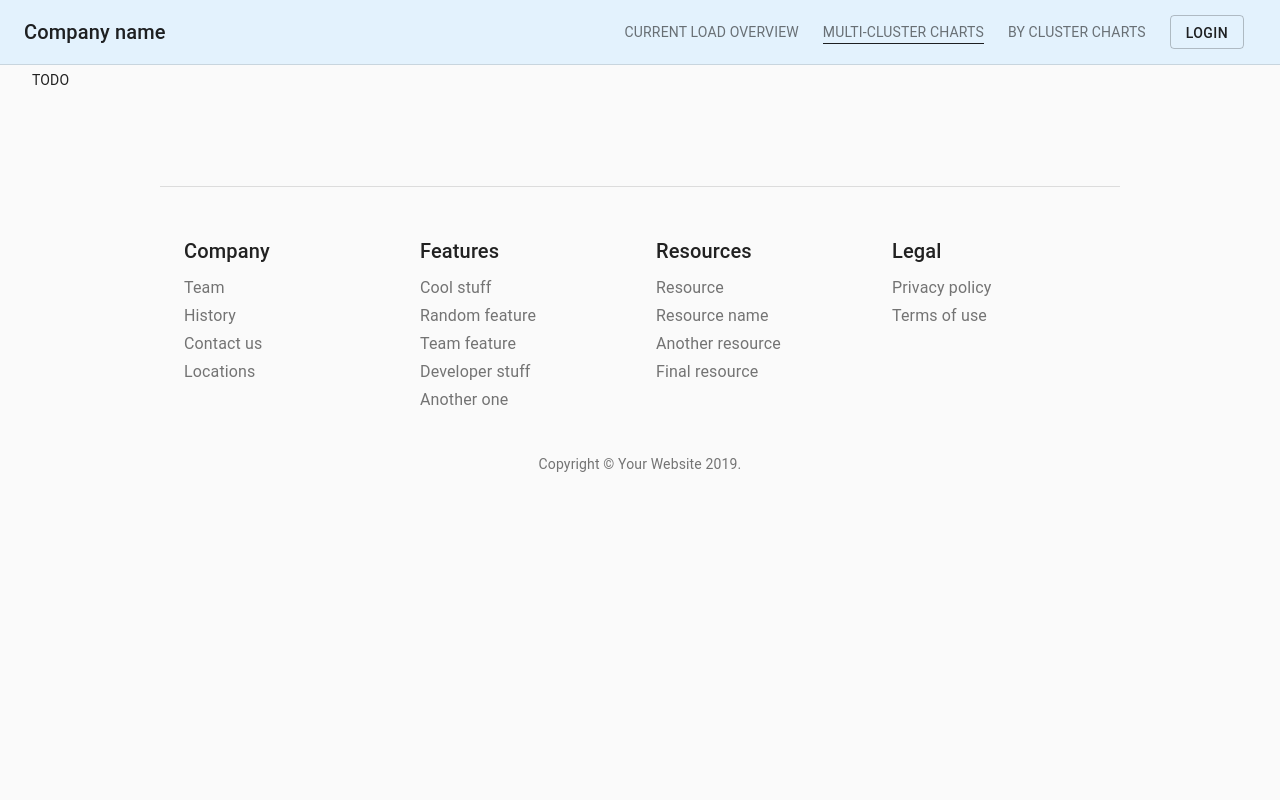
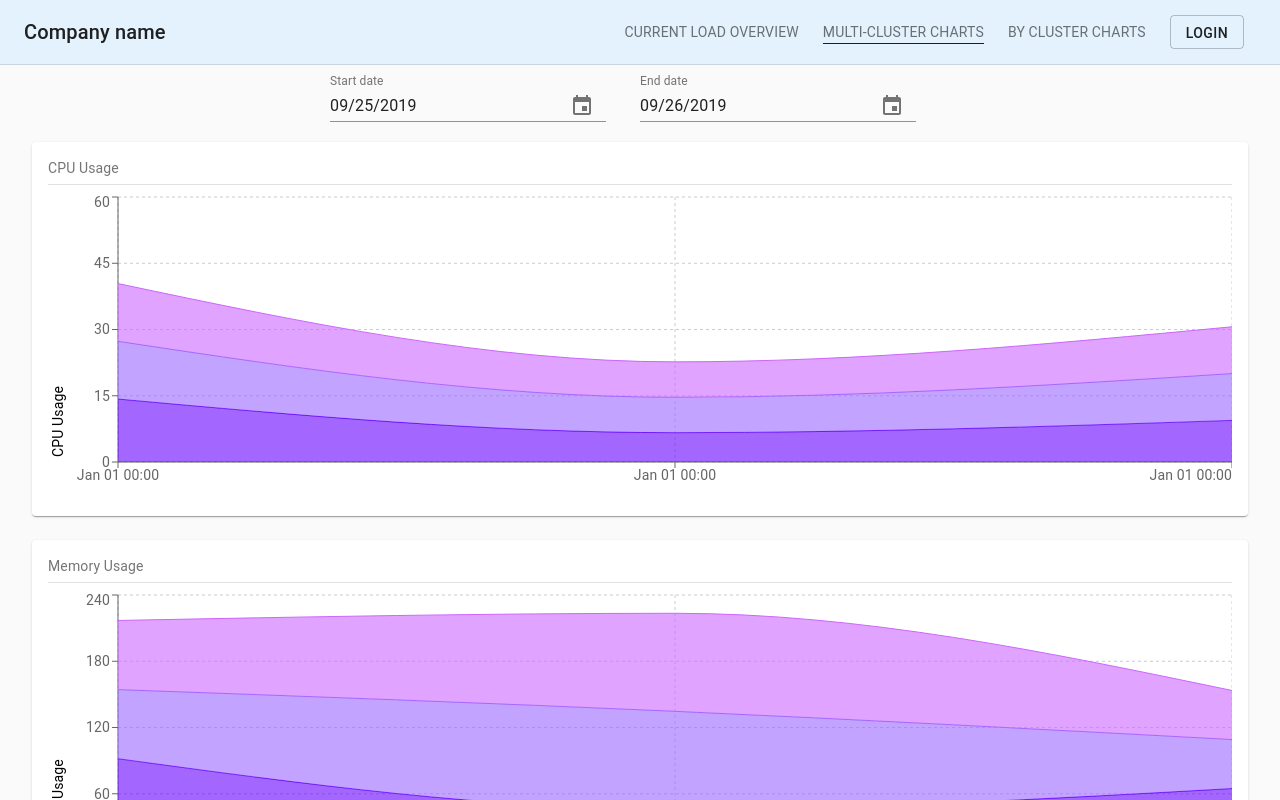
Before and after one commit to 2-alchemists/krossboard-ui, a React (Vite) app: page /multicluster-view in a window 1280 px wide. Shown: the top 800 px of the page. Built offline with nearby package versions, Linux system fonts and the light colour scheme.

Commit message:
implement usage history view
First implementation based on mocked client which displays the 2 rows for
historical data (cpu & mem) for all clusters.

```diff
--- a/package.json
+++ b/package.json
@@ -35,7 +35,9 @@
   ],
   "dependencies": {
     "@babel/runtime": "^7.7.7",
+    "@date-io/date-fns": "^1.3.13",
     "@material-ui/core": "^4.5.2",
+    "@material-ui/pickers": "^3.2.8",
     "@types/d3": "^5.7.2",
     "@types/d3-time-format": "^2.1.1",
     "@types/react-resize-detector": "^4.0.2",
@@ -45,6 +47,7 @@
     "@use-it/interval": "^0.1.3",
     "d3-selection": "^1.4.0",
     "d3-time-format": "^2.2.3",
+    "date-fns": "^2.9.0",
     "dist": "^0.1.2",
     "mobx": "^5.15.2",
     "mobx-react-lite": "^1.5.2",
--- a/src/app/App.tsx
+++ b/src/app/App.tsx
@@ -1,6 +1,7 @@
 import '../scheduler/currentusage'
 import '../scheduler/discovery'
 import '../scheduler/resources'
+import '../scheduler/usagehistory'
 
 import { useObserver } from 'mobx-react-lite'
 import * as React from 'react'
--- /dev/null
+++ b/src/component/HistoryChart.tsx
@@ -0,0 +1,75 @@
+import { timeFormat } from 'd3-time-format'
+import { useObserver } from 'mobx-react-lite'
+import * as React from 'react'
+import {
+  Area, AreaChart, CartesianGrid, Label, ResponsiveContainer, Tooltip, XAxis, YAxis
+} from 'recharts'
+
+import { Card, CardContent, Divider } from '@material-ui/core'
+import { makeStyles } from '@material-ui/core/styles'
+import Typography from '@material-ui/core/Typography'
+
+import { IUsageHistoryItem } from '../store/model'
+import { seriesColorSchema } from '../theme'
+
+export type Type = "cpu" | "mem"
+
+export interface IHistoryChartProps {
+  type: Type
+  data: IUsageHistoryItem[]
+}
+
+const useStyles = makeStyles(theme => ({
+  name: {
+    fontSize: 14,
+  },
+  divider: {
+    marginBottom: '7px'
+  }
+}))
+
+function label(type: Type): string {
+  switch (type) {
+    case "cpu":
+      return "CPU Usage"
+    case "mem":
+      return "Memory Usage"
+  }
+}
+
+export const HistoryChart: React.FC<IHistoryChartProps> = ({ type, data }) => {
+  const classes = useStyles()
+
+  const names = Array.from(new Set(data.flatMap(it => Object.keys(it)).filter(it => it !== "tag")).values()).sort()
+
+  return useObserver(() => (
+    <Card>
+      <CardContent>
+        <Typography className={classes.name} color="textSecondary" gutterBottom>{label(type)}</Typography>
+        <Divider className={classes.divider} />
+        <ResponsiveContainer width="100%" height={300}>
+
+          <AreaChart
+            height={400}
+            data={data}
+            margin={{
+              top: 5, right: 0, left: 10, bottom: 0,
+            }}
+          >
+            <CartesianGrid strokeDasharray="3 3" />
+            <XAxis dataKey="tag" tickFormatter={(tick: Date) => timeFormat("%b %d %H:%M")(tick)} />
+            <YAxis>
+              <Label value={label(type)} angle={-90} position="insideBottomLeft" />
+            </YAxis>
+            <Tooltip />
+            {
+              names.map((name, idx) => (
+                <Area key={name} type="monotone" dataKey={name} stackId="1" stroke={seriesColorSchema[idx % seriesColorSchema.length]} fill={seriesColorSchema[idx % seriesColorSchema.length]} />
+              ))
+            }
+          </AreaChart>
+        </ResponsiveContainer>
+      </CardContent>
+    </Card>
+  ))
+}
--- a/src/pages/MultiClusterView.tsx
+++ b/src/pages/MultiClusterView.tsx
@@ -1,8 +1,15 @@
 import { useObserver } from 'mobx-react-lite'
 import * as React from 'react'
 
+import DateFnsUtils from '@date-io/date-fns'
 import Grid from '@material-ui/core/Grid'
 import { makeStyles } from '@material-ui/core/styles'
+import {
+    KeyboardDatePicker, MuiPickersUtilsProvider
+} from '@material-ui/pickers'
+
+import { HistoryChart } from '../component/HistoryChart'
+import { useStore } from '../store/storeProvider'
 
 const useStyles = makeStyles(theme => ({
   root: {
@@ -13,24 +20,76 @@ const useStyles = makeStyles(theme => ({
   formControl: {
     margin: theme.spacing(1),
     minWidth: 120,
-  }
+  },
+  dateField: {
+    marginLeft: theme.spacing(1),
+    marginRight: theme.spacing(1),
+    width: 200,
+  },
 }))
 
 export const MultiClusterView = () => {
   const classes = useStyles()
-  // const store = useStore()
+  const store = useStore()
+
+  const handleStartDateChange = (date: Date | null) => {
+    if (date) {
+      store.setUsageHistoryStartDate(date)
+    }
+  }
+
+  const handleEndDateChange = (date: Date | null) => {
+    if (date) {
+      store.setUsageHistoryEndDate(date)
+    }
+  }
 
   return useObserver(() => {
     return (
       <div className={classes.root}>
         <Grid container spacing={3}>
-
-          <Grid item xs={12} sm={6}>
-            <div>TODO</div>
+          <Grid container justify="center" alignItems="center">
+            <MuiPickersUtilsProvider utils={DateFnsUtils}>
+              <Grid item xs={12} sm={3}>
+                <KeyboardDatePicker
+                  disableToolbar
+                  variant="inline"
+                  format="MM/dd/yyyy"
+                  margin="normal"
+                  id="date-start"
+                  label="Start date"
+                  value={store.usageHistoryDateRange.start}
+                  onChange={handleStartDateChange}
+                  KeyboardButtonProps={{
+                    'aria-label': 'change date',
+                  }}
+                />
+              </Grid>
+              <Grid item xs={12} sm={3}>
+                <KeyboardDatePicker
+                  disableToolbar
+                  variant="inline"
+                  format="MM/dd/yyyy"
+                  margin="normal"
+                  id="date-end"
+                  label="End date"
+                  value={store.usageHistoryDateRange.end}
+                  onChange={handleEndDateChange}
+                  KeyboardButtonProps={{
+                    'aria-label': 'change date',
+                  }}
+                />
+              </Grid>
+            </MuiPickersUtilsProvider>
           </Grid>
-
+          <Grid item xs={12} sm={12}>
+            <HistoryChart type={"cpu"} data={store.usageHistory.data.cpu} />
+          </Grid>
+          <Grid item xs={12} sm={12}>
+            <HistoryChart type={"mem"} data={store.usageHistory.data.mem} />
+          </Grid>
         </Grid>
-      </div>
+      </div >
     )
   })
 }
--- a/src/scheduler/discovery.ts
+++ b/src/scheduler/discovery.ts
@@ -1,4 +1,4 @@
-import { autorun } from 'mobx'
+import { autorun, runInAction } from 'mobx'
 
 import { getDiscovery } from '../client/discovery'
 import { koaStore } from '../store/KoaStore'
@@ -8,10 +8,12 @@ autorun(async () => {
         koaStore.instances.state.loading = true
         const data = await getDiscovery(koaStore.discoveryURL)
 
-        const instances: Record<string, string> = {}
-        if (data.instances) {
-            data.instances?.forEach(it => instances[it.clusterName] = it.endpoint)
-        }
-        koaStore.setClusters(instances)
+        runInAction(() => {
+            const instances: Record<string, string> = {}
+            if (data.instances) {
+                data.instances?.forEach(it => instances[it.clusterName] = it.endpoint)
+            }
+            koaStore.setClusters(instances)
+        })
     }
 }, { scheduler: (run: any) => { run(); setInterval(run, koaStore.pollingInterval) } })
--- /dev/null
+++ b/src/scheduler/usagehistory.ts
@@ -0,0 +1,46 @@
+import { autorun, runInAction } from 'mobx'
+
+import { getUsageHistory } from '../client/usagehistory'
+import { koaStore } from '../store/KoaStore'
+import { IUsageHistoryItem } from '../store/model'
+
+autorun(async () => {
+    if (koaStore.discoveryURL !== "") {
+        koaStore.usageHistory.state.loading = true
+        const data = await getUsageHistory(koaStore.discoveryURL, koaStore.usageHistoryDateRange.start as Date, koaStore.usageHistoryDateRange.end as Date)
+
+        runInAction(() => {
+            koaStore.usageHistory.state.loading = false
+            koaStore.usageHistory.state.updatedAt = new Date()
+
+            const cpus: IUsageHistoryItem[] = []
+            const mems: IUsageHistoryItem[] = []
+            if (data.clustersUsageHistory) {
+                const history = data.clustersUsageHistory
+                Object.keys(history)
+                    .forEach( clusterName => {
+                        if (cpus.length === 0) {
+                            history[clusterName].cpuUsage.forEach(v => {
+                                cpus.push( { tag: new Date(v.dateUTC), [clusterName]: v.value } )
+                            })
+                        } else {
+                            history[clusterName].cpuUsage.forEach( (v, idx) => {
+                                cpus[idx][clusterName] = v.value
+                            })
+                        }
+                        if (mems.length === 0) {
+                            history[clusterName].memUsage.forEach(v => {
+                                mems.push( { tag: new Date(v.dateUTC), [clusterName]: v.value } )
+                            })
+                        } else {
+                            history[clusterName].memUsage.forEach( (v, idx) => {
+                                mems[idx][clusterName] = v.value
+                            })
+                        }
+                    })
+            }
+            koaStore.usageHistory.data.cpu = cpus
+            koaStore.usageHistory.data.mem = mems
+        })
+    }
+})
--- a/src/store/KoaStore.ts
+++ b/src/store/KoaStore.ts
@@ -1,19 +1,21 @@
+import { sub } from 'date-fns'
 import { action, computed, observable } from 'mobx'
 
 import {
-    ClusterEndpoint, ClusterName, defaultState, IHarvesterState, IRange, IUsageHistoryItem,
+    ClusterEndpoint, ClusterName, defaultState, IHarvesterState, IUsageHistoryItem,
     IWithHarvesterState
 } from './model'
 
 export class KoaStore {
     @observable public discoveryURL: string = "http://localhost:8080/discovery"
-    @observable public pollingInterval:number = 6000
+    @observable public pollingInterval: number = 6000
 
     @observable public state: IHarvesterState = defaultState()
     @observable public instances: IWithHarvesterState<Record<ClusterName, ClusterEndpoint>> = { state: defaultState(), data: {} }
     @observable public currentLoad: IWithHarvesterState<Record<ClusterName, Record<string /*type*/, IUsageHistoryItem[]>>> = { state: defaultState(), data: {} }
     @observable public resourcesUsages: Record<ClusterName, Record<string /* type */, IWithHarvesterState<IUsageHistoryItem[]>>> = {}
-    @observable public usageHistoryDateRange: IRange<Date> = { start: new Date(), end: new Date() }
+    @observable public usageHistoryDateRange: Interval = { start: sub(new Date(), { hours: 24 }), end: new Date() }
+    @observable public usageHistory: IWithHarvesterState<Record<"cpu" | "mem" /* type */, IUsageHistoryItem[]>> = { state: defaultState(), data: { cpu: [], mem: [] } }
 
     @computed
     public get isClustersEmpty() { return this.clusterNames.length === 0 }
@@ -37,7 +39,16 @@ export class KoaStore {
     }
 
     @action
-    public addCluster = (name: string, endpoint: string) => {
+    public setUsageHistoryStartDate = (date: Date) => {
+        this.usageHistoryDateRange.start = date
+    }
+
+    @action
+    public setUsageHistoryEndDate = (date: Date) => {
+        this.usageHistoryDateRange.end = date
+    }
+
+    protected addCluster = (name: string, endpoint: string) => {
         if (!this.instances.data[name]) {
             this.currentLoad.data[name] = {}
             this.resourcesUsages[name] = {}
@@ -45,8 +56,7 @@ export class KoaStore {
         }
     }
 
-    @action
-    public deleteCluster = (cluster: string) => {
+    protected deleteCluster = (cluster: string) => {
         delete this.instances.data[cluster]
         delete this.currentLoad.data[name]
         delete this.resourcesUsages[name]
--- a/src/store/model.ts
+++ b/src/store/model.ts
@@ -15,11 +15,6 @@ export type ClusterEndpoint = string
 export interface IUsageHistoryItem {
     tag: string | Date | number
     [_: string]: string | Date | number
-}
-
-export interface IRange<T> {
-    start: T
-    end: T
 }
 
 export const defaultState = (): IHarvesterState => ({
```
Also changed, not shown: 1 other file (tests, documents, lock files or other folders).
